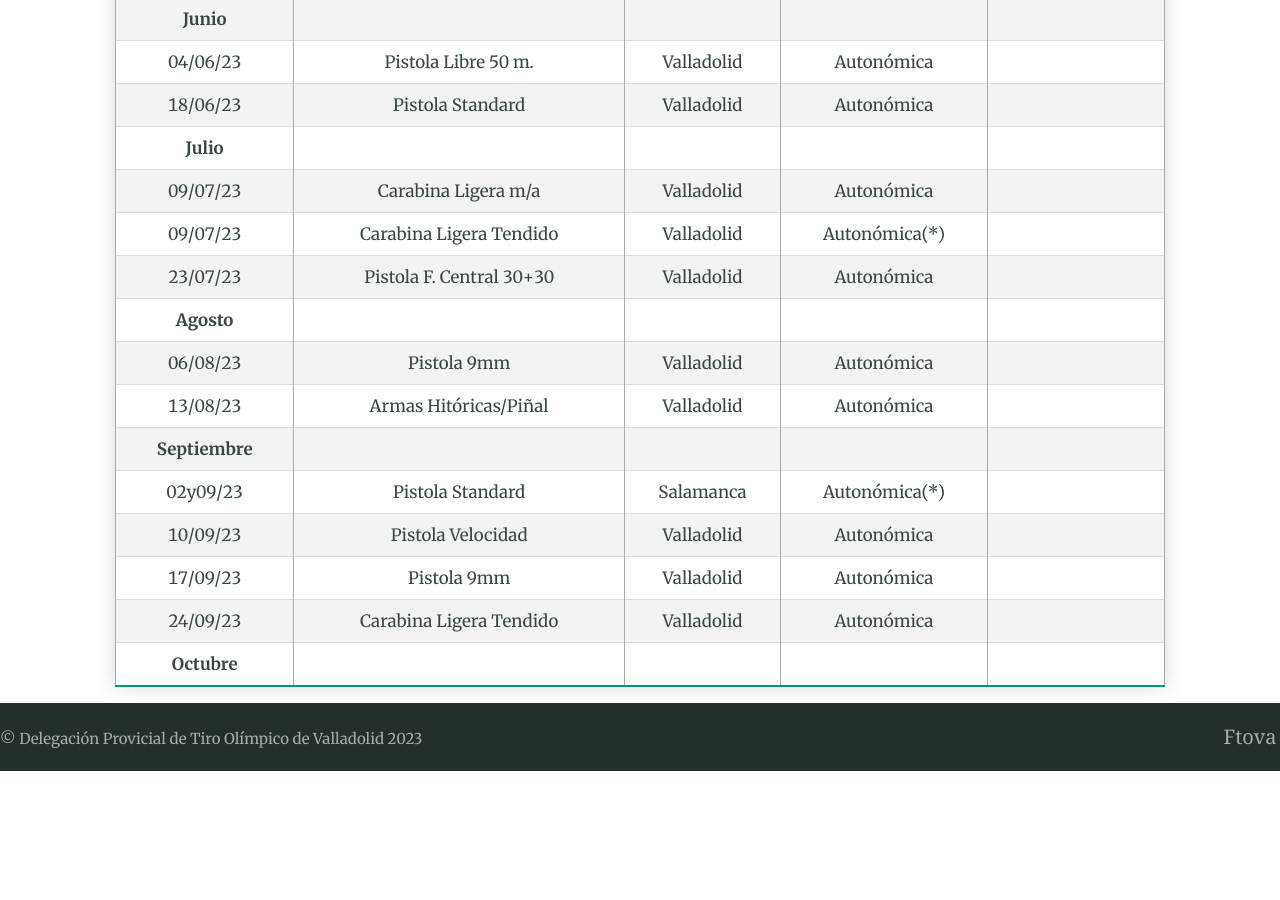
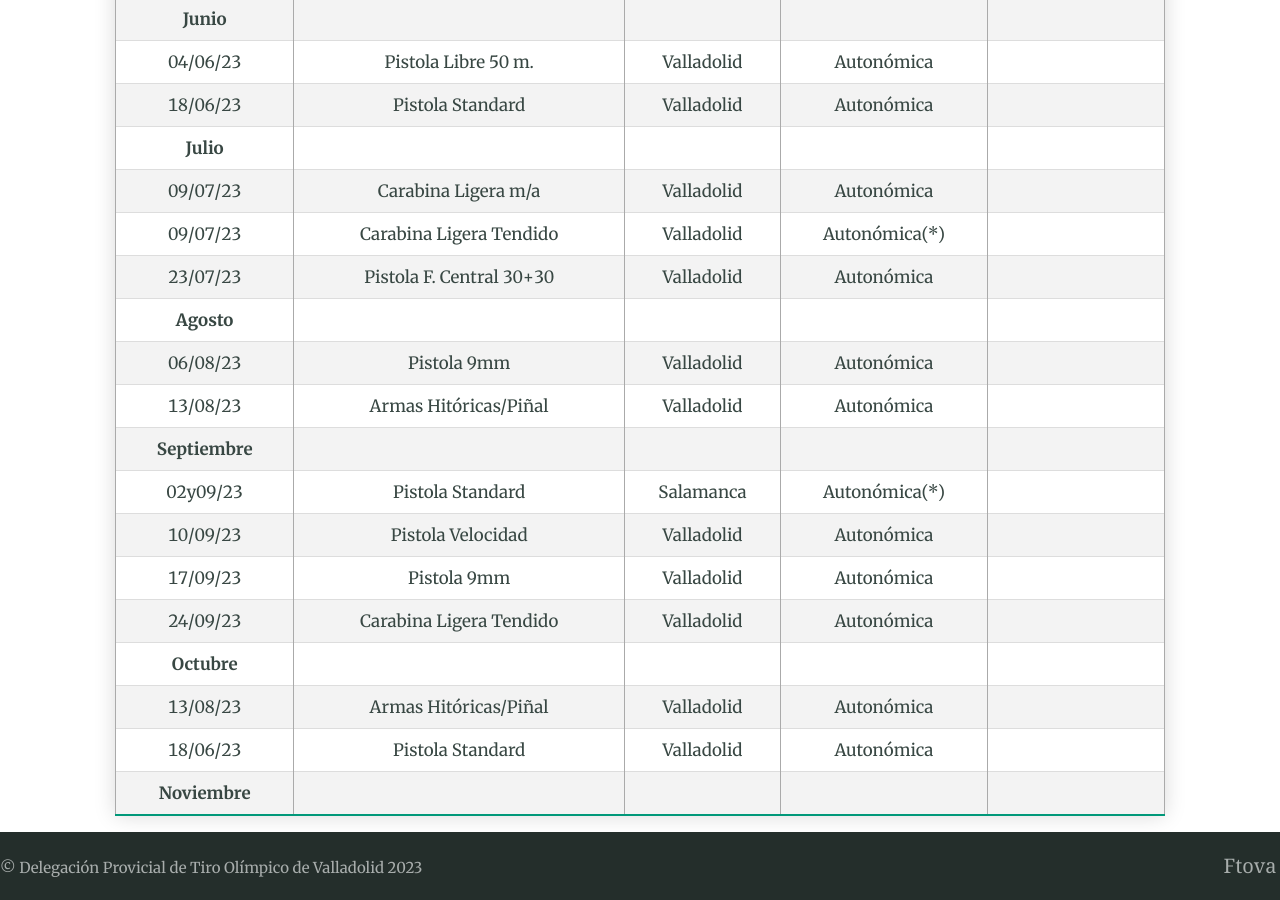
Before and after one commit to ftova/resultados, a Jekyll site: the page built from index.md, in a window 1280 px wide and 900 px high, scrolled down 1320 px. Built offline with Jekyll 4.4.1, drawn with Linux system fonts in a browser that asks for light colours; before the commit the page ends 2091 px from its top, so only the background shows below that.

Commit message:
Update index.md

```diff
--- a/index.md
+++ b/index.md
@@ -43,3 +43,6 @@ A continuación se muestran los resultados de 2023:
 | 17/09/23       | Pistola 9mm              | Valladolid | Autonómica    |                                                                                              |
 | 24/09/23       | Carabina Ligera Tendido  | Valladolid | Autonómica    |                                                                                              |
 | **Octubre**    |                          |            |               |                                                                                              |
+| 13/08/23       | Armas Hitóricas/Piñal    | Valladolid | Autonómica    |                                                                                              |
+| 18/06/23       | Pistola Standard         | Valladolid | Autonómica    |                                                                                              |
+| **Noviembre**  |                          |            |               |                                                                                              |
```
